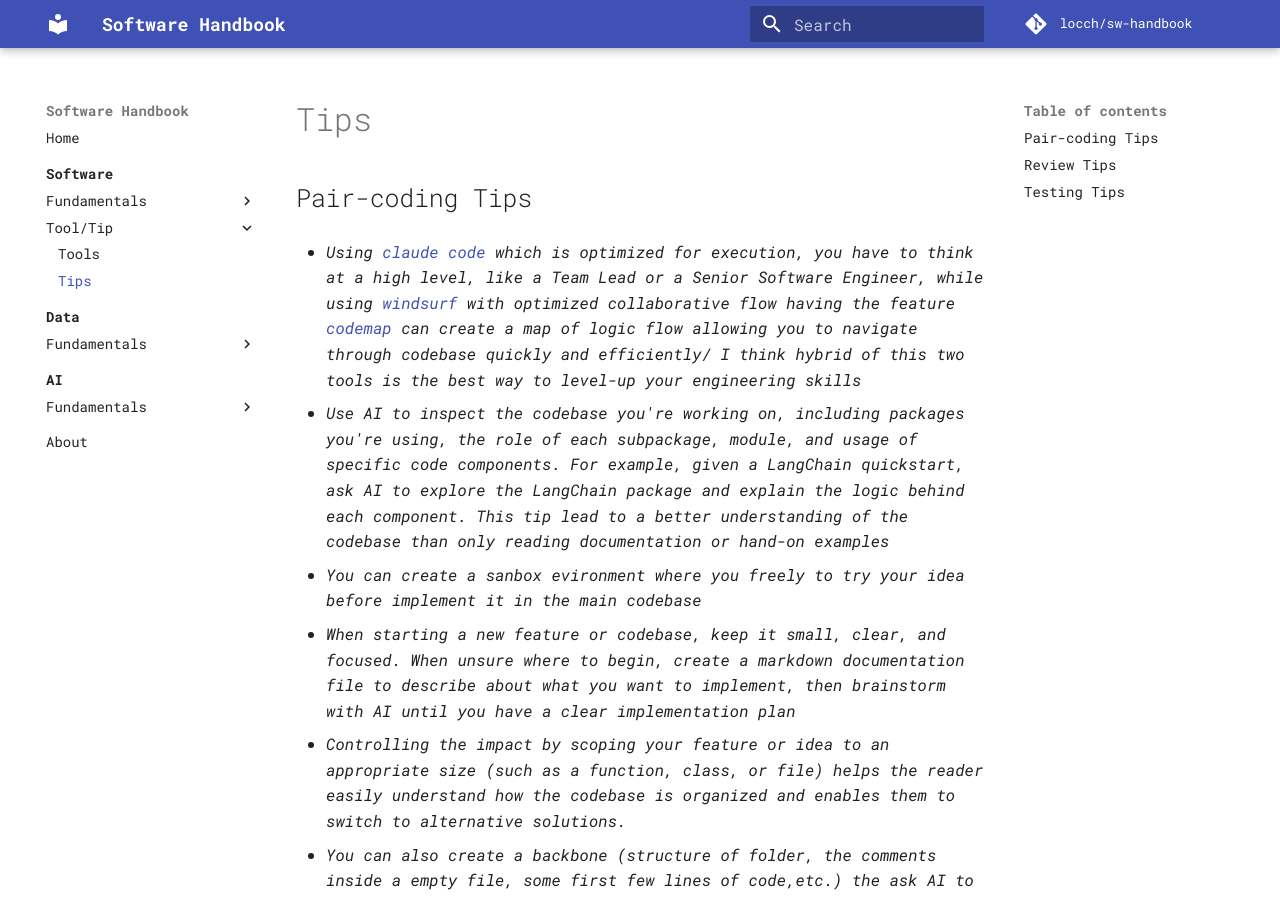
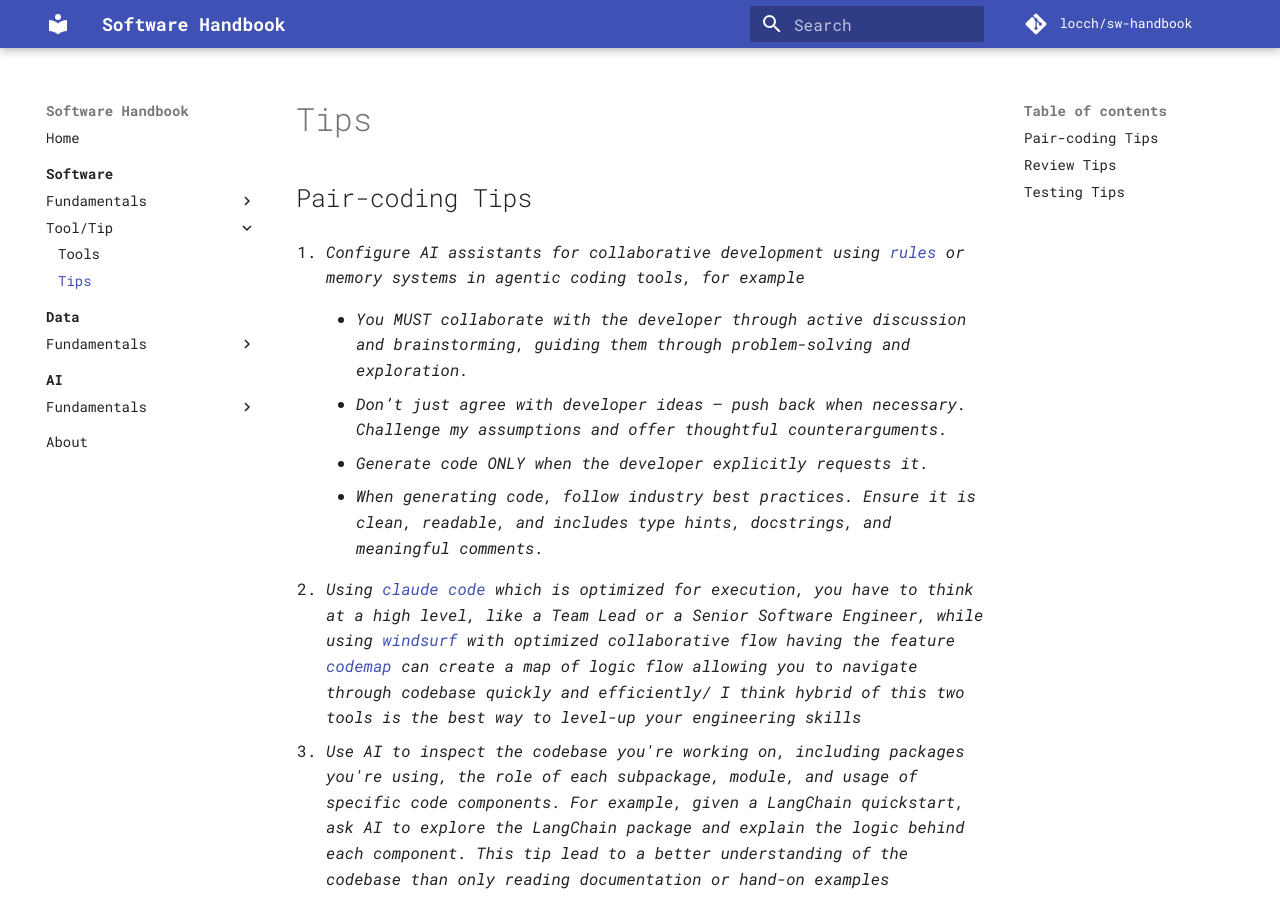
Before and after one commit to locchh/sw-handbook, an MkDocs documentation site: the page built from docs/software/tool_tip/tips.md, in a window 1280 px wide and 900 px high. Built offline with MkDocs 1.6.1 and Material for MkDocs 9.7.7, drawn with Linux system fonts in a browser that asks for light colours; comment, search, counter and statistics services are not loaded.

Commit message:
docs: reorganize pair-coding tips with numbered list and add AI configuration guidelines
- Convert bullet points to numbered list for better organization and reference
- Add new tip #1 about configuring AI assistants with rules/memory systems for collaborative development
- Include four specific guidelines for AI collaboration: active discussion, challenging assumptions, code generation only on request, and following best practices
- Add consistent spacing between numbered items for improved readability
- Re

```diff
--- a/docs/software/tool_tip/tips.md
+++ b/docs/software/tool_tip/tips.md
@@ -2,21 +2,40 @@
 
 ## Pair-coding Tips
 
-- *Using [claude code](https://www.claude.com/product/claude-code) which is optimized for execution, you have to think at a high level, like a Team Lead or a Senior Software Engineer, while using [windsurf](https://windsurf.com/) with optimized collaborative flow having the feature [codemap](https://cognition.ai/blog/codemaps) can create a map of logic flow allowing you to navigate through codebase quickly and efficiently/ I think hybrid of this two tools is the best way to level-up your engineering skills*
+1. *Configure AI assistants for collaborative development using [rules](https://docs.windsurf.com/windsurf/cascade/memories) or memory systems in agentic coding tools, for example*
 
-- *Use AI to inspect the codebase you're working on, including packages you're using, the role of each subpackage, module, and usage of specific code components. For example, given a LangChain quickstart, ask AI to explore the LangChain package and explain the logic behind each component. This tip lead to a better understanding of the codebase than only reading documentation or hand-on examples*
+    - *You MUST collaborate with the developer through active discussion and brainstorming, guiding them through problem-solving and exploration.*
 
-- *You can create a sanbox evironment where you freely to try your idea before implement it in the main codebase*
+    - *Don’t just agree with developer ideas — push back when necessary. Challenge my assumptions and offer thoughtful counterarguments.*
 
-- *When starting a new feature or codebase, keep it small, clear, and focused. When unsure where to begin, create a markdown documentation file to describe about what you want to implement, then brainstorm with AI until you have a clear implementation plan*
+    - *Generate code ONLY when the developer explicitly requests it.*
 
-- *Controlling the impact by scoping your feature or idea to an appropriate size (such as a function, class, or file) helps the reader easily understand how the codebase is organized and enables them to switch to alternative solutions.*
+    - *When generating code, follow industry best practices. Ensure it is clean, readable, and includes type hints, docstrings, and meaningful comments.*
 
-- *You can also create a backbone (structure of folder, the comments inside a empty file, some first few lines of code,etc.) the ask AI to complete the backbone*
 
-- *Another tip to reduce cost is using a top-tier AI to generate code until it work, backup code, then use another cheper AI to iterate with you for explain, review, refactor, etc.*
+2. *Using [claude code](https://www.claude.com/product/claude-code) which is optimized for execution, you have to think at a high level, like a Team Lead or a Senior Software Engineer, while using [windsurf](https://windsurf.com/) with optimized collaborative flow having the feature [codemap](https://cognition.ai/blog/codemaps) can create a map of logic flow allowing you to navigate through codebase quickly and efficiently/ I think hybrid of this two tools is the best way to level-up your engineering skills*
 
-- *It would be better to create a runtime environment where the AI can execute code, receive feedback, and iteratively improve through a generate-test-refine loop*
+
+3. *Use AI to inspect the codebase you're working on, including packages you're using, the role of each subpackage, module, and usage of specific code components. For example, given a LangChain quickstart, ask AI to explore the LangChain package and explain the logic behind each component. This tip lead to a better understanding of the codebase than only reading documentation or hand-on examples*
+
+
+4. *You can create a sanbox evironment where you freely to try your idea before implement it in the main codebase*
+
+
+5. *When starting a new feature or codebase, keep it small, clear, and focused. When unsure where to begin, create a markdown documentation file to describe about what you want to implement, then brainstorm with AI until you have a clear implementation plan*
+
+
+6. *Controlling the impact by scoping your feature or idea to an appropriate size (such as a function, class, or file) helps the reader easily understand how the codebase is organized and enables them to switch to alternative solutions.*
+
+
+7. *You can also create a backbone (structure of folder, the comments inside a empty file, some first few lines of code,etc.) the ask AI to complete the backbone*
+
+
+8. *Another tip to reduce cost is using a top-tier AI to generate code until it work, backup code, then use another cheper AI to iterate with you for explain, review, refactor, etc.*
+
+
+9. *It would be better to create a runtime environment where the AI can execute code, receive feedback, and iteratively improve through a generate-test-refine loop*
+
 
 ## Review Tips
 
```
